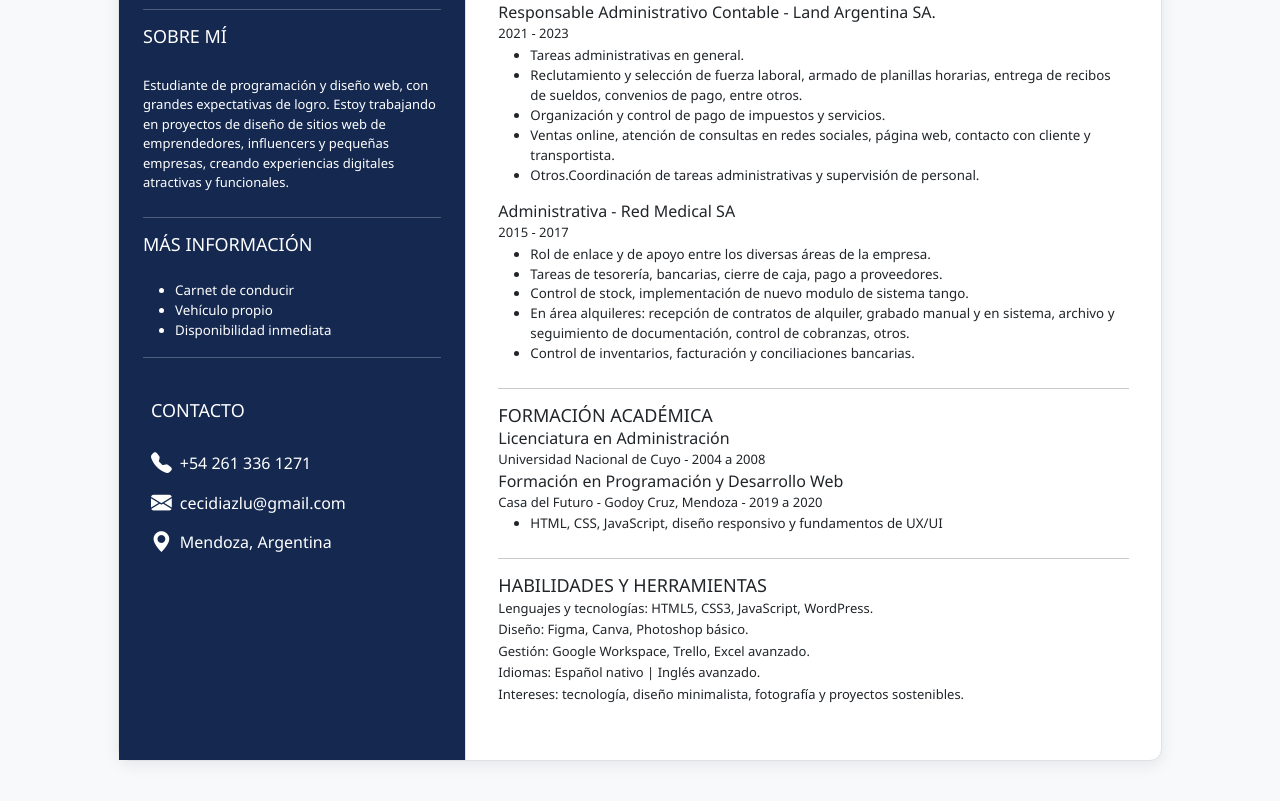
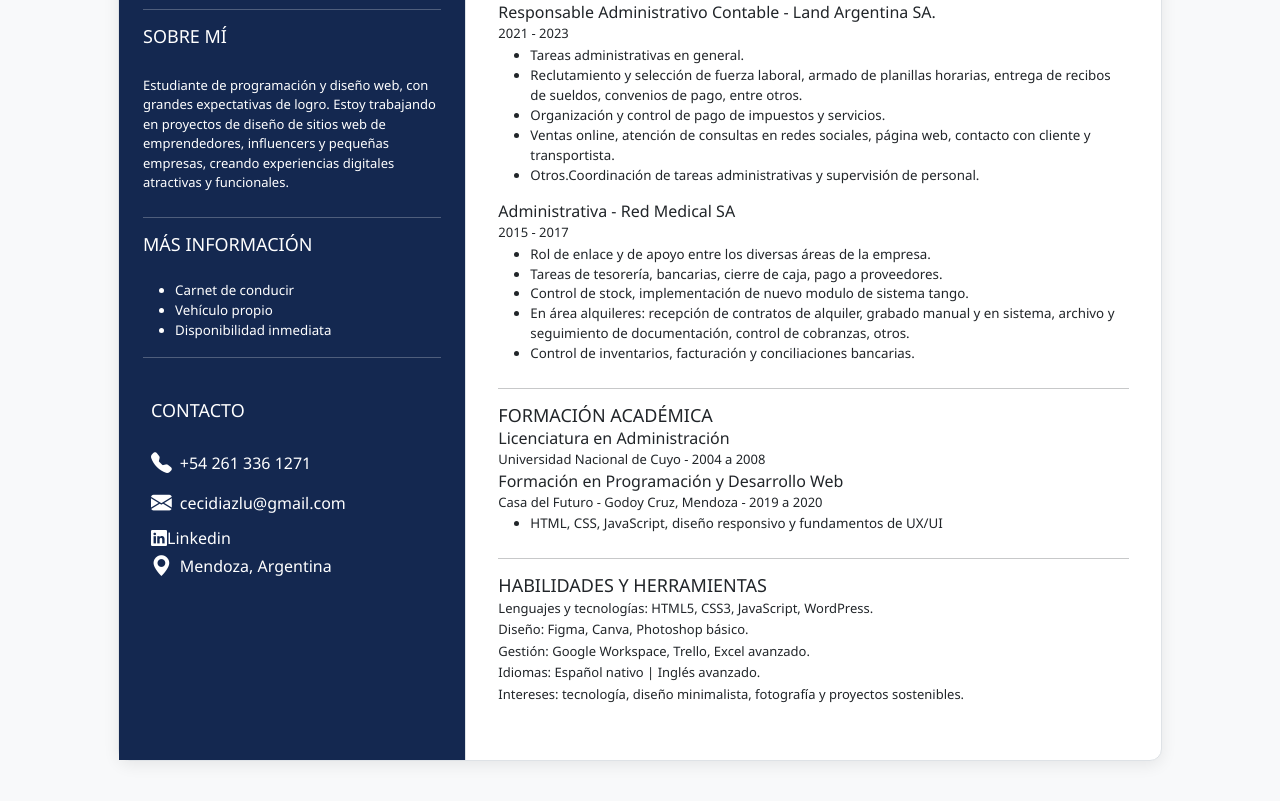
Before and after one commit to cecidiaz21/Frontend_con_IA_Portfolio, a plain HTML site: page about.html in a window 1280 px wide. Shown: the part 488-1289 px from the top of the page. Drawn offline with nearby package versions, Linux system fonts and the light colour scheme.

Commit message:
Update about.html

```diff
--- a/about.html
+++ b/about.html
@@ -178,6 +178,10 @@
             <span>cecidiazlu@gmail.com</span>
           </div>
           <div class="d-flex align-items-center">
+            <i class="bi bi-linkedin"></i>
+            <span>Linkedin</span>
+          </div>
+          <div class="d-flex align-items-center">
             <i class="bi bi-geo-alt-fill cv-contact-icon"></i>
             <span>Mendoza, Argentina</span>
           </div>
```
